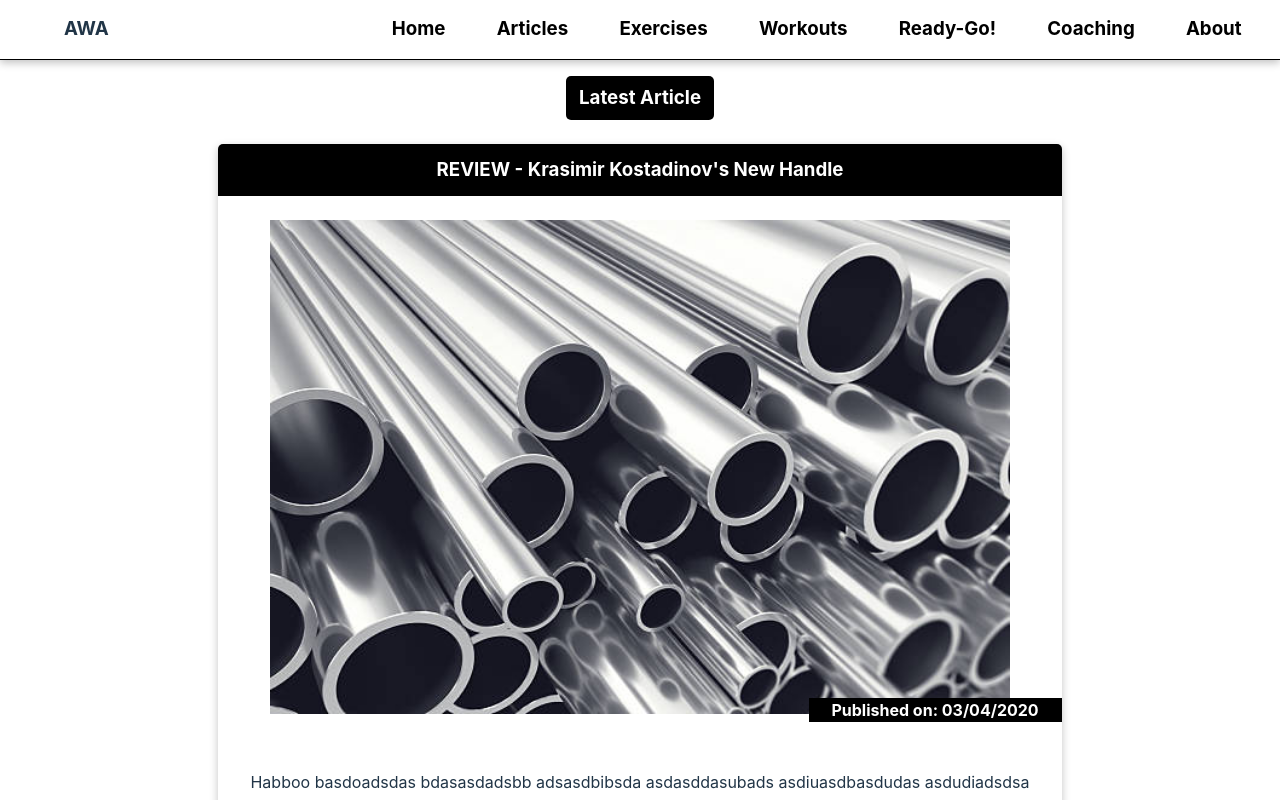
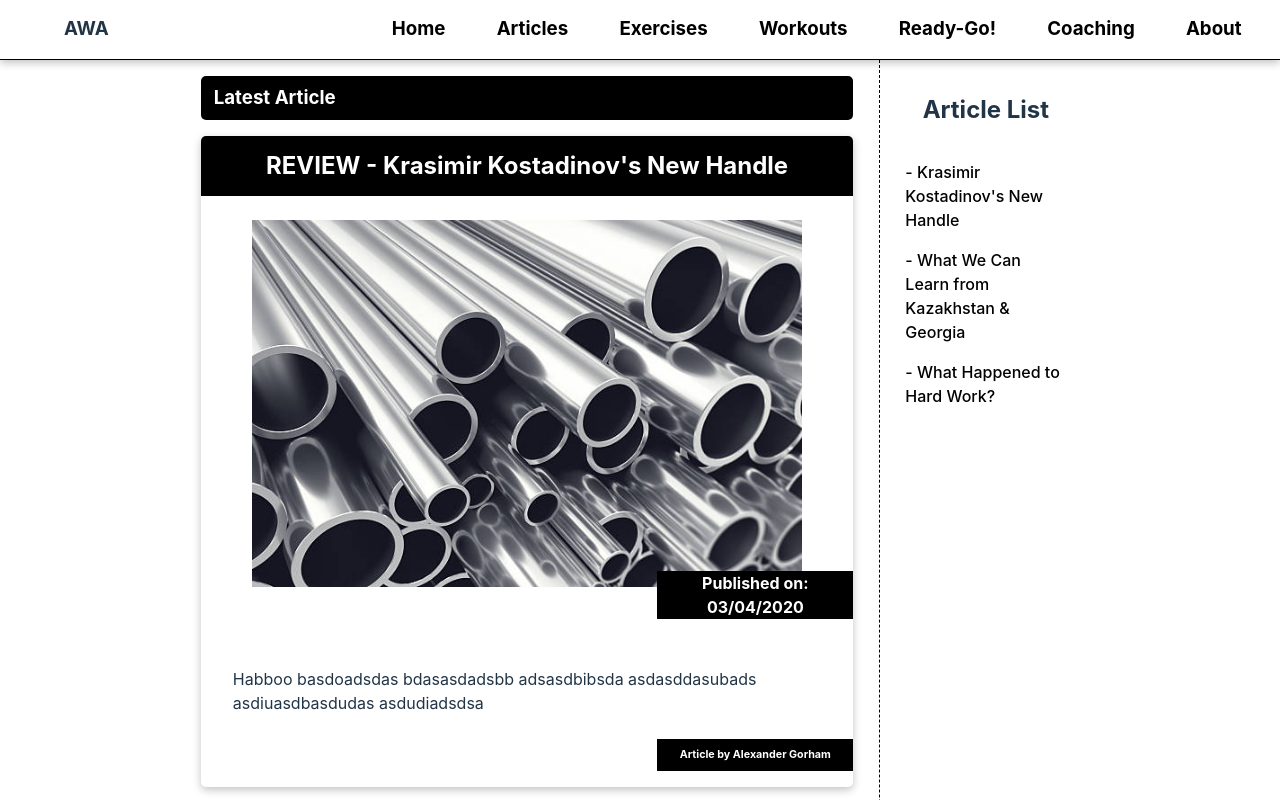
Before and after one commit to SuperHeavyBallet/AWA-Blog-React, a React (Vite) app in the folder awa-blog-react/: page /articles in a window 1280 px wide. Shown: the top 800 px of the page. Built offline with nearby package versions, Linux system fonts and the light colour scheme.

Commit message:
Working on Article Page, added basic side list

```diff
--- a/awa-blog-react/src/components/ArticleContainer.jsx
+++ b/awa-blog-react/src/components/ArticleContainer.jsx
@@ -2,7 +2,7 @@ export default function ArticleContainer( {articleTitle, articleHeadImage, artic
 {
     return(
         <div className="article">
-            <h3 className="article-title">{articleTitle}</h3>
+            <h2 className="article-title">{articleTitle}</h2>
             <img src={articleHeadImage} className="article-head-image"></img>
             <h4 className="article-publish-date">{`Published on: ${articlePublishDate}`}</h4>
             <p className="article-text">{articleText}</p>
--- /dev/null
+++ b/awa-blog-react/src/components/ArticleList.jsx
@@ -0,0 +1,41 @@
+import ArticleListElements from "./ArticleListElements";
+
+const arrayOfArticles = [
+    {
+        articleID: 0,
+        articleTitle: "Krasimir Kostadinov's New Handle",
+        articleLink: "/",
+    },
+    {
+        articleID: 1,
+        articleTitle: "What We Can Learn from Kazakhstan & Georgia",
+        articleLink: "/",
+    },
+    {
+        articleID: 2,
+        articleTitle: "What Happened to Hard Work?",
+        articleLink: "/",
+    },
+]
+
+export default function ArticleList()
+{
+    return(
+        <div>
+            <h2 className="article-list-title">Article List</h2>
+            <div className="article-list">
+                {arrayOfArticles.map((article) => (
+                    <ArticleListElements
+                    key={article.articleID}
+                    articleTitle={article.articleTitle}
+                    articleLink={article.articleLink}
+                    />
+                ))}
+
+
+
+
+            </div>
+        </div>
+    )
+}
--- /dev/null
+++ b/awa-blog-react/src/components/ArticleListElements.jsx
@@ -0,0 +1,12 @@
+import { Link } from "react-router-dom"
+
+export default function ArticleListElements( {articleTitle, articleLink} )
+{
+    return(
+        <div className="article-list-element">
+            <Link to={articleLink} className="link-style">
+            {`- ${articleTitle}`}
+            </Link>
+            </div>
+    )
+}
--- a/awa-blog-react/src/index.css
+++ b/awa-blog-react/src/index.css
@@ -563,9 +563,23 @@ button:focus-visible {
   margin: 2vh 1vw 2vh 1vw;
 }
 
-/*******************************************************/
-/* Articles Mid Page */
+.articles-page{
+  display: flex;
+  flex-direction: row;
+}
+.article-left-column{
+  width: 75%;
 
+}
+
+.article-right-column{
+  width: 25%;
+  margin-left: 1vw;
+  border-left: 1px dashed black;
+  align-items: center;
+}
+
+/* Left Column */
 .article{
 
   border-radius: 5px;
@@ -626,7 +640,28 @@ button:focus-visible {
   color: white;
 }
 
+/* Right Column */
 
+.article-list-title{
+  display: flex;
+  flex-direction: row;
+  align-items: center;
+  justify-content: center;
+  padding: 4vh 2vw 2vh 2vw;
+
+}
+
+.article-list{
+  display: flex;
+  flex-direction: column;
+  align-items: flex-start;
+  padding: 1vh 2vw;
+
+}
+
+.article-list-element{
+  padding: 1vh 0;
+}
 
 /*******************************************************/
 /* Coaching Page */
--- a/awa-blog-react/src/pages/articles/ArticlesPageMainColumn.jsx
+++ b/awa-blog-react/src/pages/articles/ArticlesPageMainColumn.jsx
@@ -1,13 +1,23 @@
 import ArticlesPageHeadArea from "./ArticlesPageHeadArea";
 import ArticlesPageMidArea from "./ArticlesPageMidArea";
 import Footer from "../../components/Footer";
+import ArticleList from "../../components/ArticleList";
 
 export default function ArticlesPageMainColumn()
 {
     return(
         <div className="main-column">
-            <ArticlesPageHeadArea />
-            <ArticlesPageMidArea />
+            <div className="articles-page">
+                <div className="article-left-column">
+                <ArticlesPageHeadArea />
+                <ArticlesPageMidArea />
+                </div>
+                   <div className="article-right-column">
+                    <ArticleList />
+
+                 </div>
+             </div>
+
             <Footer />
 
         </div>
```
Also changed, not shown: 1 other file (tests, documents, lock files or other folders).
